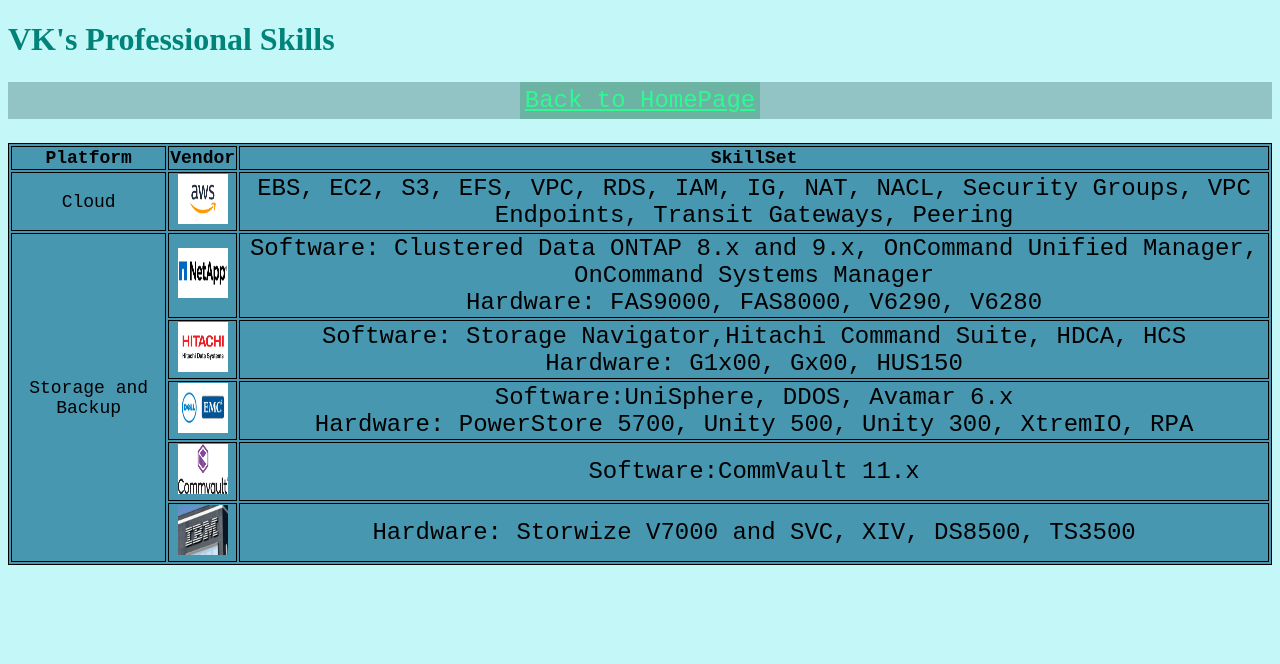
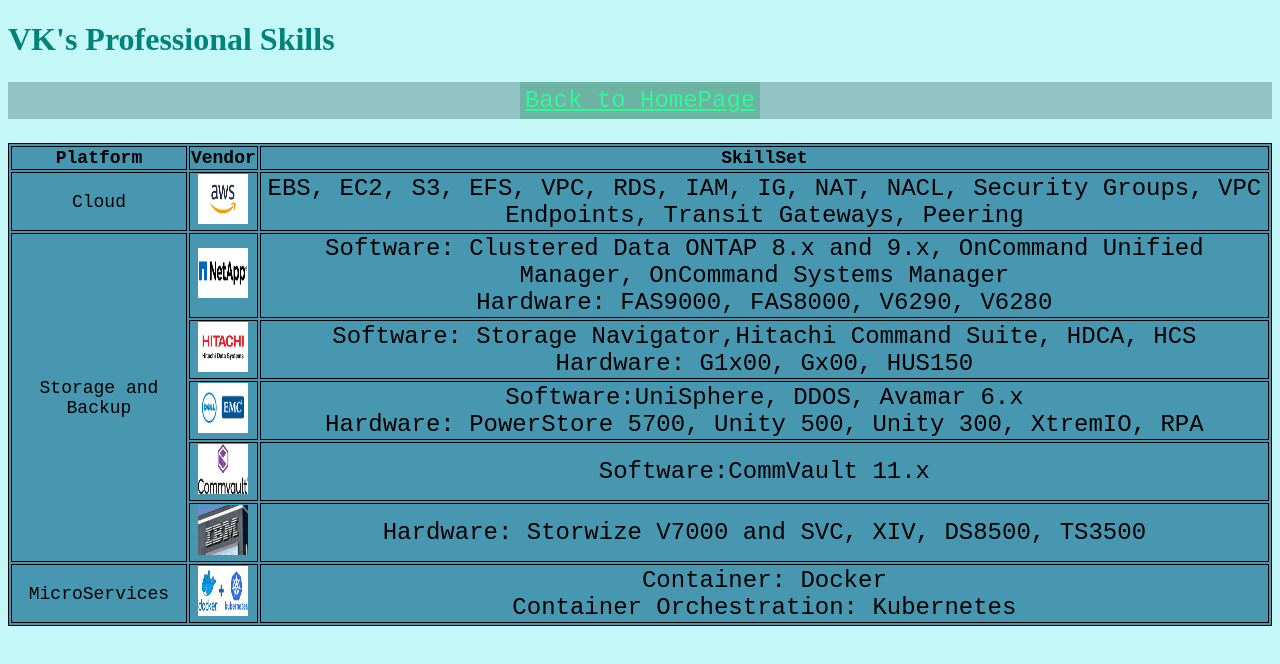
Before and after one commit to ksvarunbabu/ISQA3900_PythonDjango, a plain HTML site: page skills.html in a window 1280 px wide. Drawn offline with Linux system fonts and the light colour scheme.

Commit message:
updated skillset

```diff
--- a/skills.html
+++ b/skills.html
@@ -32,7 +32,7 @@
         </td>
       </tr>
       <tr>
-        <td class="mytr" rowspan="7"> Storage and Backup</td>
+        <td class="mytr" rowspan="5"> Storage and Backup</td>
         <td class="mytr"> <img src="images/netapp.png" alt="NetApp" width="50" height="50" /></td>
         <td class="mytr">
           <p class="mycolour1"> Software: Clustered Data ONTAP 8.x and 9.x, OnCommand Unified Manager, OnCommand Systems Manager <br> Hardware: FAS9000, FAS8000, V6290, V6280</p>
@@ -62,6 +62,13 @@
           <p class="mycolour1"> Hardware: Storwize V7000 and SVC, XIV, DS8500, TS3500</p>
         </td>
       </tr>
+      <tr>
+        <td class="mytr">MicroServices</td>
+        <td class="mytr"> <img src="images/dockK8s.png" alt="Docker and Kubernetes" width="50" height="50" /></td>
+        <td class="mytr">
+          <p class="mycolour1"> Container: Docker <br> Container Orchestration: Kubernetes</p>
+        </td>
+      </tr>
     </table>
   </body>
 </html>
```
Also changed, not shown: experience.html (+0 -9 lines), images/dockK8s.png (added).
